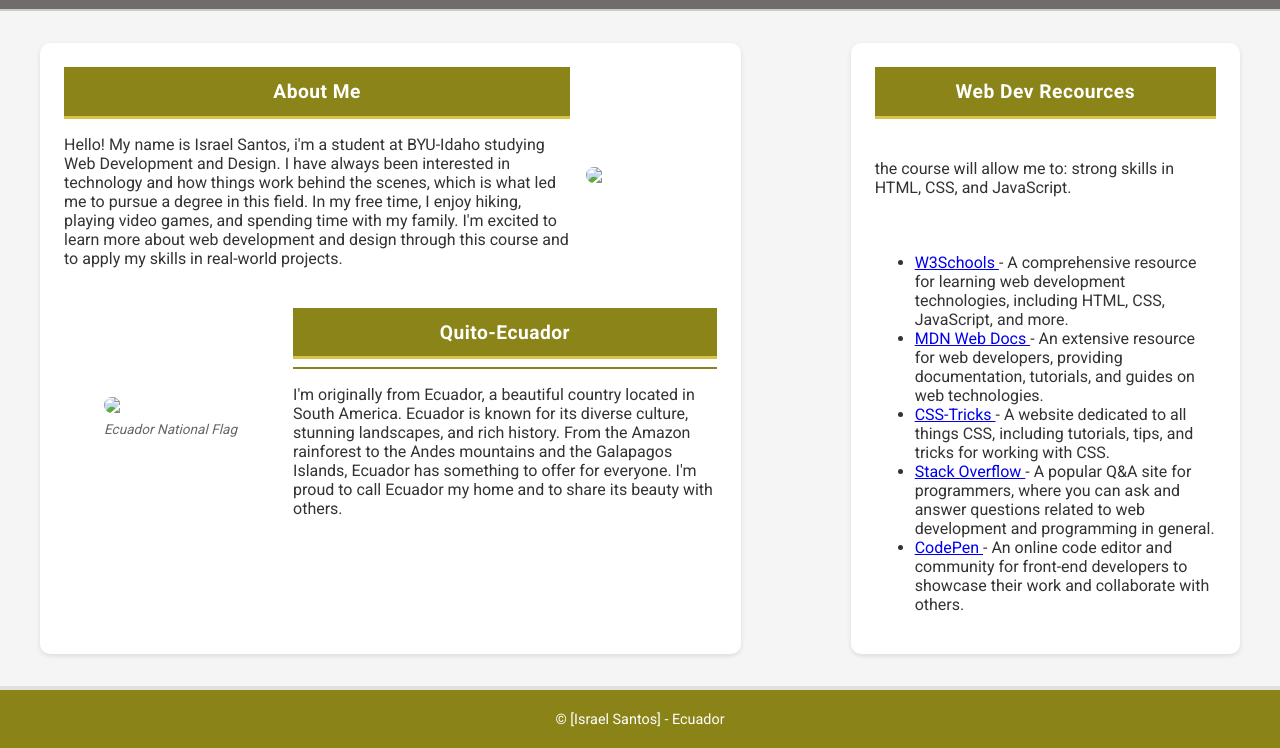
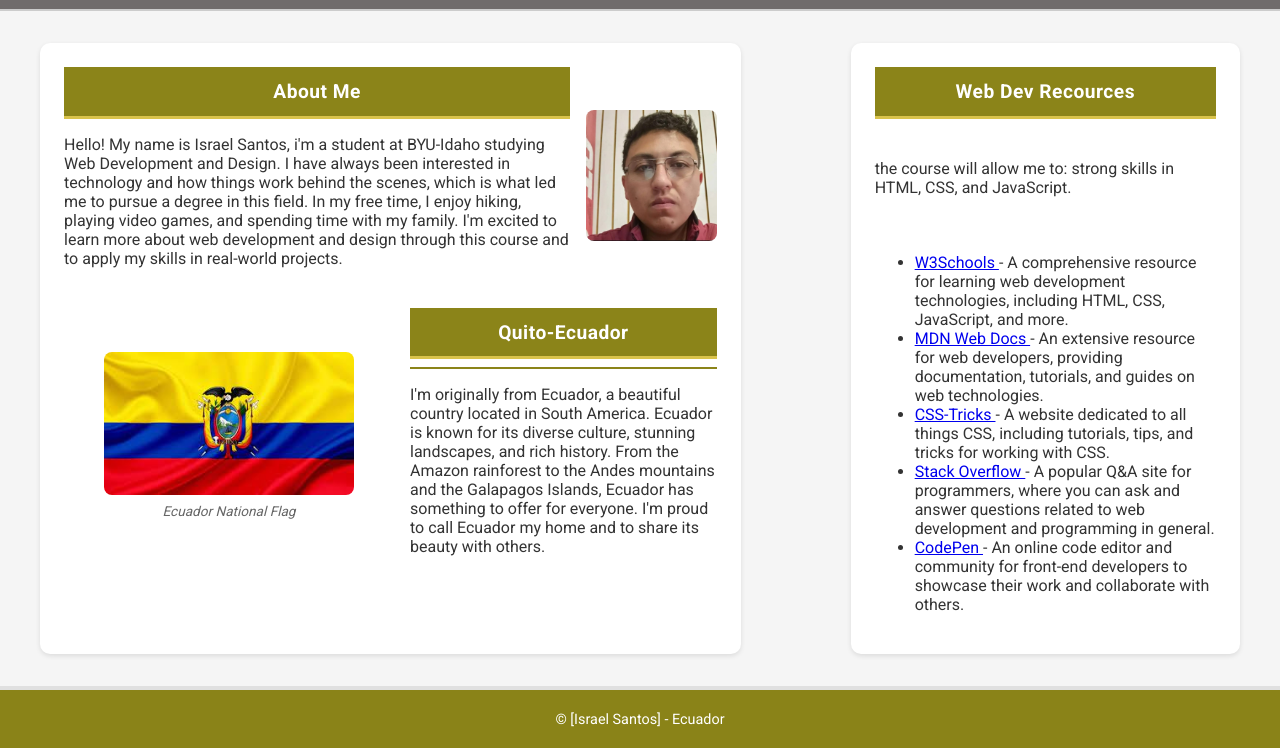
Before and after one commit to israel-22/wdd131, a plain HTML site: page index.html in a window 1280 px wide. Shown: the part 105-853 px from the top of the page. Drawn offline with Linux system fonts and the light colour scheme; the site is published under a folder, as on GitHub Pages, so addresses that start at the root find nothing.

Commit message:
changees in img

```diff
--- a/index.html
+++ b/index.html
@@ -45,12 +45,12 @@
           apply my skills in real-world projects.
         </p>
         </div>
-        <img src="/images/personal.jpeg">
+        <img src="images/personal.jpeg">
         </div>
 
         <div class="country">
           <figure class="flag">
-            <img src="/images/bandera-nacional.jpeg" />
+            <img src="images/bandera-nacional.jpeg" />
             <figcaption>Ecuador National Flag</figcaption>
           </figure>
 
```
